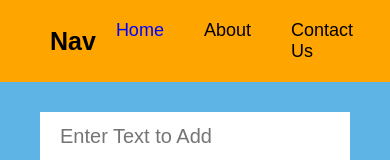
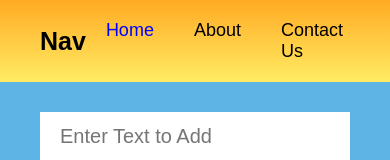
Before and after one commit to Pardeep124/angular-notes, an Angular app: page /#/home in a window 390 px wide. Shown: the top 160 px of the page. Built offline with nearby package versions, Linux system fonts and the light colour scheme; no server answers.

Commit message:
mobile responsive

```diff
--- a/src/app/app.component.html
+++ b/src/app/app.component.html
@@ -1,9 +1,17 @@
 <div class="parent">
-    <p class="logo">Nav</p>
-    <ul class="list">
-        <li class="item1"><a routerLink="/home" routerLinkActive="active">Home</a></li>
-        <li class="item2"><a routerLink="/about" routerLinkActive="active">About</a></li>
-        <li class="item3"><a routerLink="/contact" routerLinkActive="active">Contact Us</a></li>
-    </ul>
+    <div class="child">
+        <p class="logo">Nav</p>
+        <ul class="list">
+            <li class="item1">
+                <a routerLink="/home" routerLinkActive="active">Home</a>
+            </li>
+            <li class="item2">
+                <a routerLink="/about" routerLinkActive="active">About</a>
+            </li>
+            <li class="item3">
+                <a routerLink="/contact" routerLinkActive="active">Contact Us</a>
+            </li>
+        </ul>
+    </div>
 </div>
 <router-outlet></router-outlet>
--- a/src/app/app.component.scss
+++ b/src/app/app.component.scss
@@ -1,9 +1,15 @@
 .parent {
-    background-color: orange;
-    display: flex;
-    padding: 20px 50px;
-    justify-content: space-around;
-    align-items: center;
+    background: linear-gradient(#ffab23, #ffec64);
+    padding: 20px 40px;
+    display: grid;
+    place-items: center;
+    .child {
+        display: flex;
+        justify-content: space-between;
+        align-items: center;
+        max-width: 768px;
+        width: 100%;
+    }
 }
 
 .logo {
@@ -25,4 +31,7 @@
             color: blue;
         }
     }
+    li:nth-child(3) {
+        padding-right: 0;
+    }
 }
--- a/src/app/home/home.component.scss
+++ b/src/app/home/home.component.scss
@@ -1,12 +1,12 @@
 .container {
     padding: 30px 40px;
     .center {
-        max-width: 568px;
+        max-width: 768px;
         width: 100%;
         margin: 0 auto;
     }
     input {
-        max-width: 568px;
+        max-width: 768px;
         width: 100%;
         border: none;
         border-bottom: 1px solid orange;
```
